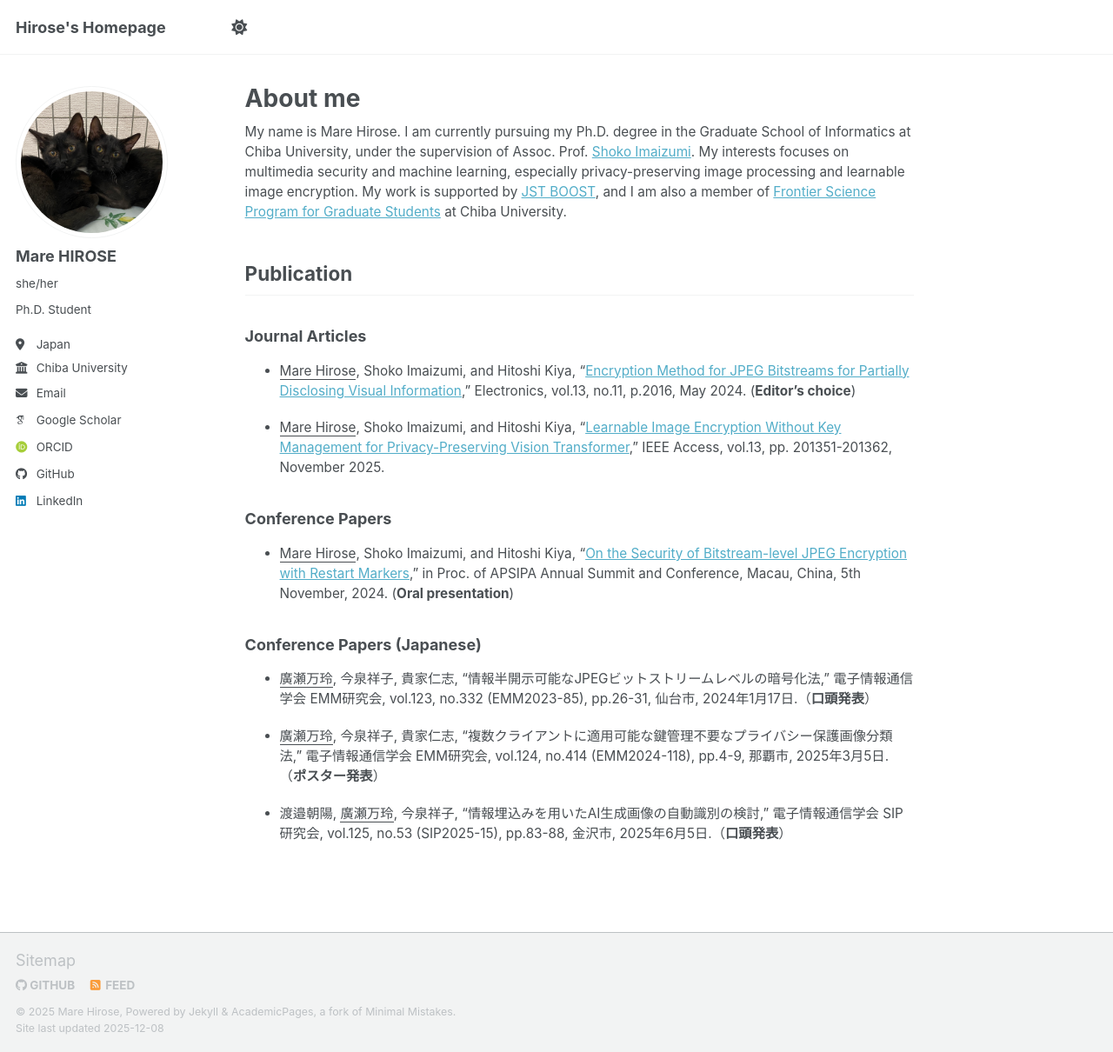
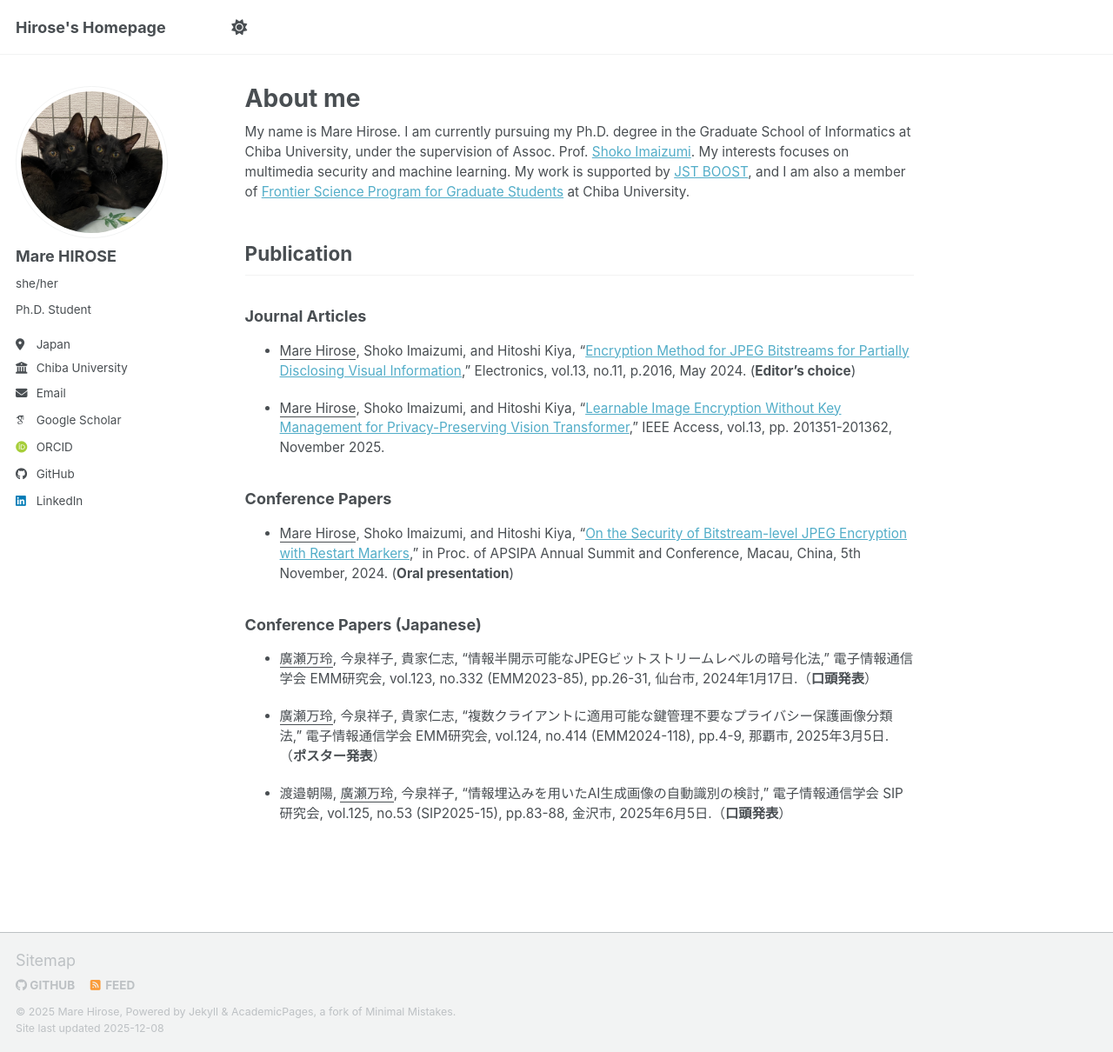
Before and after one commit to hirose-mare/.github.io, a Jekyll site: the page built from _pages/about.md, in a window 1280 px wide and 1210 px high. Shown: the whole window at 87% size. Built offline with Jekyll 4.4.1, drawn with Linux system fonts in a browser that asks for light colours; some web fonts are replaced; a script bundle is joined from its source files by our own code; library files that are not in the unit come from our copies.

Commit message:
Simplify research interests description
Removed specific focus areas from research interests.

```diff
--- a/_pages/about.md
+++ b/_pages/about.md
@@ -6,7 +6,7 @@ redirect_from:
   - /about/
   - /about.html
 ---
-My name is Mare Hirose. I am currently pursuing my Ph.D. degree in the Graduate School of Informatics at Chiba University, under the supervision of Assoc. Prof. [Shoko Imaizumi](https://msp.chiba-u.net/shoko_imaizumi/). My interests focuses on multimedia security and machine learning, especially privacy-preserving image processing and learnable image encryption. My work is supported by [JST BOOST](https://www.jst.go.jp/jisedai/boost-s/en/about/index.html), and I am also a member of [Frontier Science Program for Graduate Students](https://www.se.chiba-u.jp/frontierscience/) at Chiba University.
+My name is Mare Hirose. I am currently pursuing my Ph.D. degree in the Graduate School of Informatics at Chiba University, under the supervision of Assoc. Prof. [Shoko Imaizumi](https://msp.chiba-u.net/shoko_imaizumi/). My interests focuses on multimedia security and machine learning. My work is supported by [JST BOOST](https://www.jst.go.jp/jisedai/boost-s/en/about/index.html), and I am also a member of [Frontier Science Program for Graduate Students](https://www.se.chiba-u.jp/frontierscience/) at Chiba University.
 
 
 ## Publication
```
